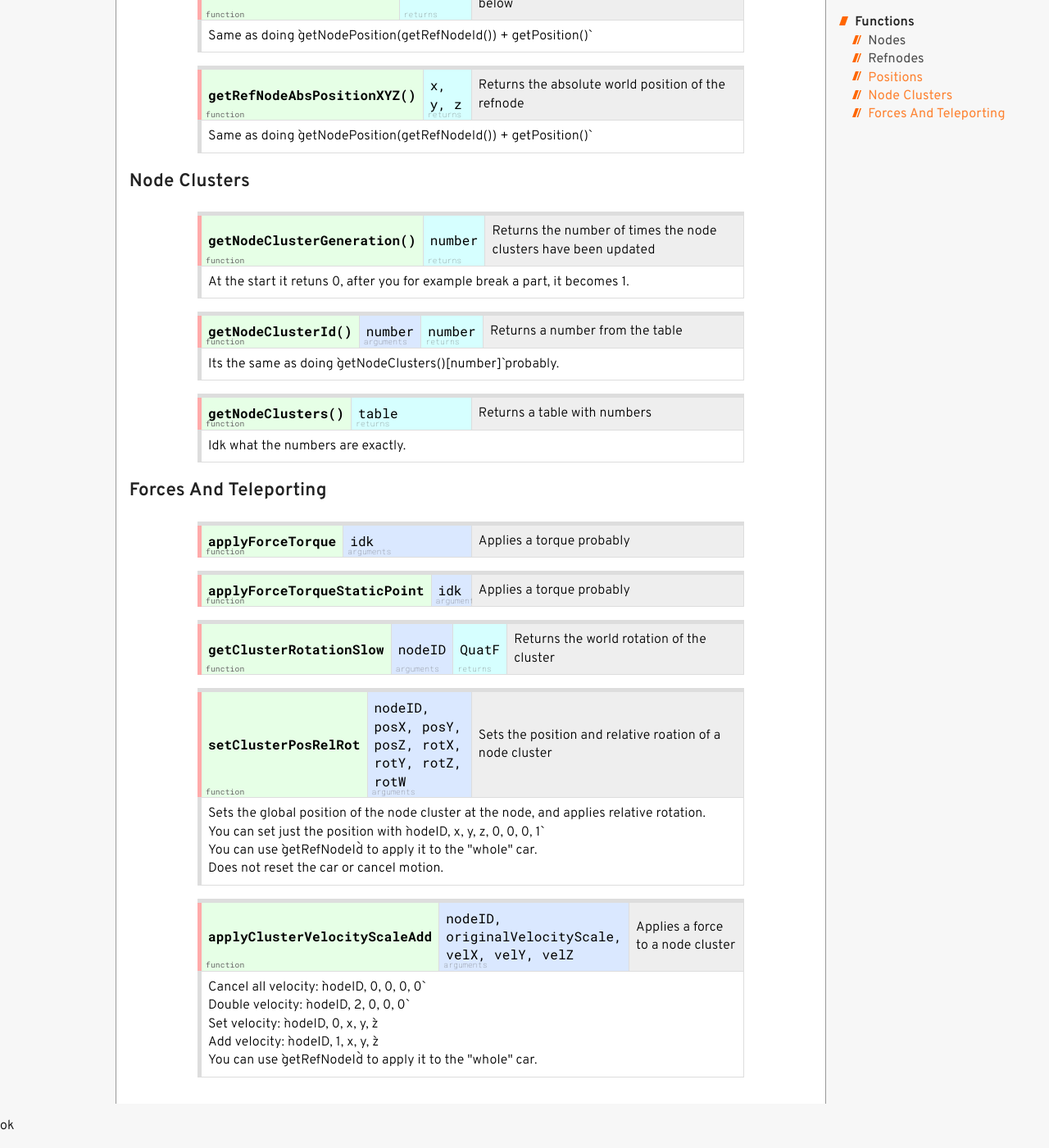
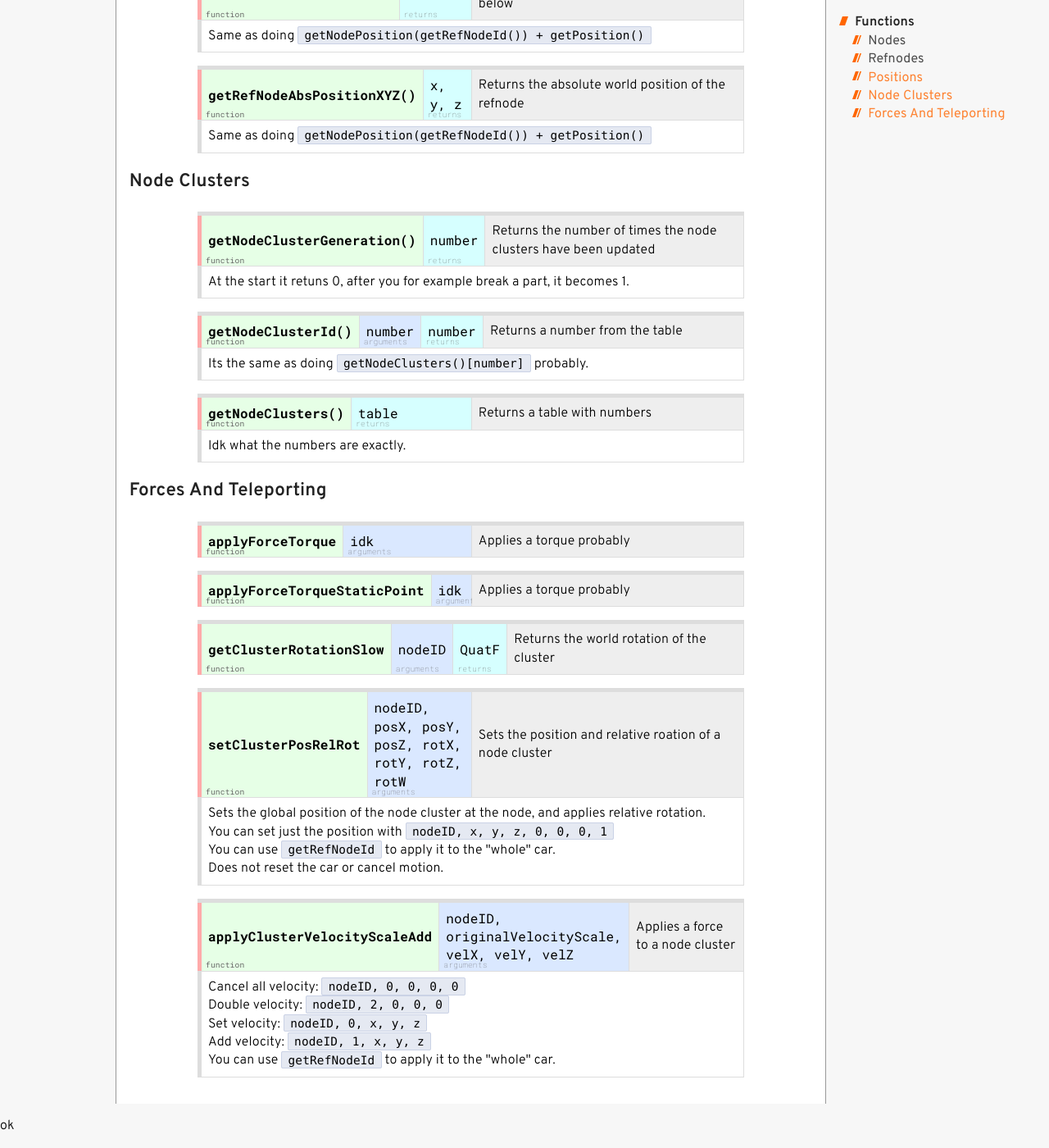
Before and after one commit to E32k/e32k.github.io, a Jekyll site: the page built from beamng/lua/gelua/playerVehicle.md, in a window 1280 px wide and 1400 px high, scrolled down 1571 px. Shown: the whole window at 82% size. Built offline with Jekyll 4.4.1, drawn with Linux system fonts in a browser that asks for light colours; some of the changed text lies outside the part shown.

Commit message:
<code> fix

```diff
--- a/beamng/lua/gelua/playerVehicle.md
+++ b/beamng/lua/gelua/playerVehicle.md
@@ -80,7 +80,7 @@ Functions that are in the userdata after calling `getPlayerVehicle(0)`
   <td class="rets">LuaVec3</td>
   <td class="desc">Returns the absolute world position of a node, prefer the 0-gc XYZ alternative below</td>
   </tr><tr><td colspan="4" class="details">
-  Same as doing `getNodePosition(nodeID) + getPosition()`
+  Same as doing <code>getNodePosition(nodeID) + getPosition()</code>
 </td></tr></table>
 
 <table class="api"><tr>
@@ -89,7 +89,7 @@ Functions that are in the userdata after calling `getPlayerVehicle(0)`
   <td class="rets">x, y, z</td>
   <td class="desc">Returns the absolute world position of a node</td>
   </tr><tr><td colspan="4" class="details">
-  Same as doing `getNodePosition(nodeID) + getPosition()`
+  Same as doing <code>getNodePosition(nodeID) + getPosition()</code>
 </td></tr></table>
 
 <table class="api"><tr>
@@ -97,7 +97,7 @@ Functions that are in the userdata after calling `getPlayerVehicle(0)`
   <td class="rets">LuaVec3</td>
   <td class="desc">Returns the absolute world position of the refnode, prefer the 0-gc XYZ alternative below</td>
   </tr><tr><td colspan="4" class="details">
-  Same as doing `getNodePosition(getRefNodeId()) + getPosition()`
+  Same as doing <code>getNodePosition(getRefNodeId()) + getPosition()</code>
 </td></tr></table>
 
 <table class="api"><tr>
@@ -105,7 +105,7 @@ Functions that are in the userdata after calling `getPlayerVehicle(0)`
   <td class="rets">x, y, z</td>
   <td class="desc">Returns the absolute world position of the refnode</td>
   </tr><tr><td colspan="4" class="details">
-  Same as doing `getNodePosition(getRefNodeId()) + getPosition()`
+  Same as doing <code>getNodePosition(getRefNodeId()) + getPosition()</code>
 </td></tr></table>
 
 
@@ -125,7 +125,7 @@ Functions that are in the userdata after calling `getPlayerVehicle(0)`
   <td class="rets">number</td>
   <td class="desc">Returns a number from the table</td>
   </tr><tr><td colspan="4" class="details">
-  Its the same as doing `getNodeClusters()[number]` probably.
+  Its the same as doing <code>getNodeClusters()[number]</code> probably.
 </td></tr></table>
 
 <table class="api"><tr>
@@ -163,8 +163,8 @@ Functions that are in the userdata after calling `getPlayerVehicle(0)`
   <td class="desc">Sets the position and relative roation of a node cluster</td>
   </tr><tr><td colspan="4" class="details">
   Sets the global position of the node cluster at the node, and applies relative rotation.<br>
-  You can set just the position with `nodeID, x, y, z, 0, 0, 0, 1`<br>
-  You can use `getRefNodeId` to apply it to the "whole" car.<br>
+  You can set just the position with <code>nodeID, x, y, z, 0, 0, 0, 1</code><br>
+  You can use <code>getRefNodeId</code> to apply it to the "whole" car.<br>
   Does not reset the car or cancel motion.
 </td></tr></table>
 
@@ -173,9 +173,9 @@ Functions that are in the userdata after calling `getPlayerVehicle(0)`
   <td class="args">nodeID, originalVelocityScale, velX, velY, velZ</td>
   <td class="desc">Applies a force to a node cluster</td>
   </tr><tr><td colspan="4" class="details">
-  Cancel all velocity: `nodeID, 0, 0, 0, 0`<br>
-  Double velocity: `nodeID, 2, 0, 0, 0`<br>
-  Set velocity: `nodeID, 0, x, y, z`<br>
-  Add velocity: `nodeID, 1, x, y, z`<br>
-  You can use `getRefNodeId` to apply it to the "whole" car.
+  Cancel all velocity: <code>nodeID, 0, 0, 0, 0</code><br>
+  Double velocity: <code>nodeID, 2, 0, 0, 0</code><br>
+  Set velocity: <code>nodeID, 0, x, y, z</code><br>
+  Add velocity: <code>nodeID, 1, x, y, z</code><br>
+  You can use <code>getRefNodeId</code> to apply it to the "whole" car.
 </td></tr></table>
```
